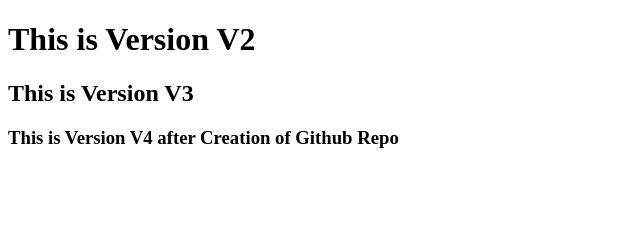
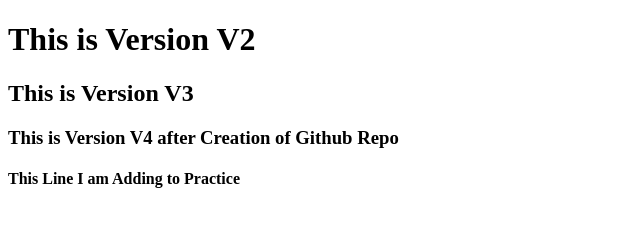
Before and after one commit to GajananSFDC/myderepo, a plain HTML site: page index.html in a window 1280 px wide. Shown: the whole page, without its empty margins (0-640 px from the left). Drawn offline with Linux system fonts and the light colour scheme.

Commit message:
index.html

```diff
--- a/index.html
+++ b/index.html
@@ -9,5 +9,6 @@
     <h1>This is Version V2</h1>
     <h2>This is Version V3</h2>
     <h3>This is Version V4 after Creation of Github Repo<h3>
+    <h4>This Line I am Adding to Practice<h4>
 </body>
 </html>
```
